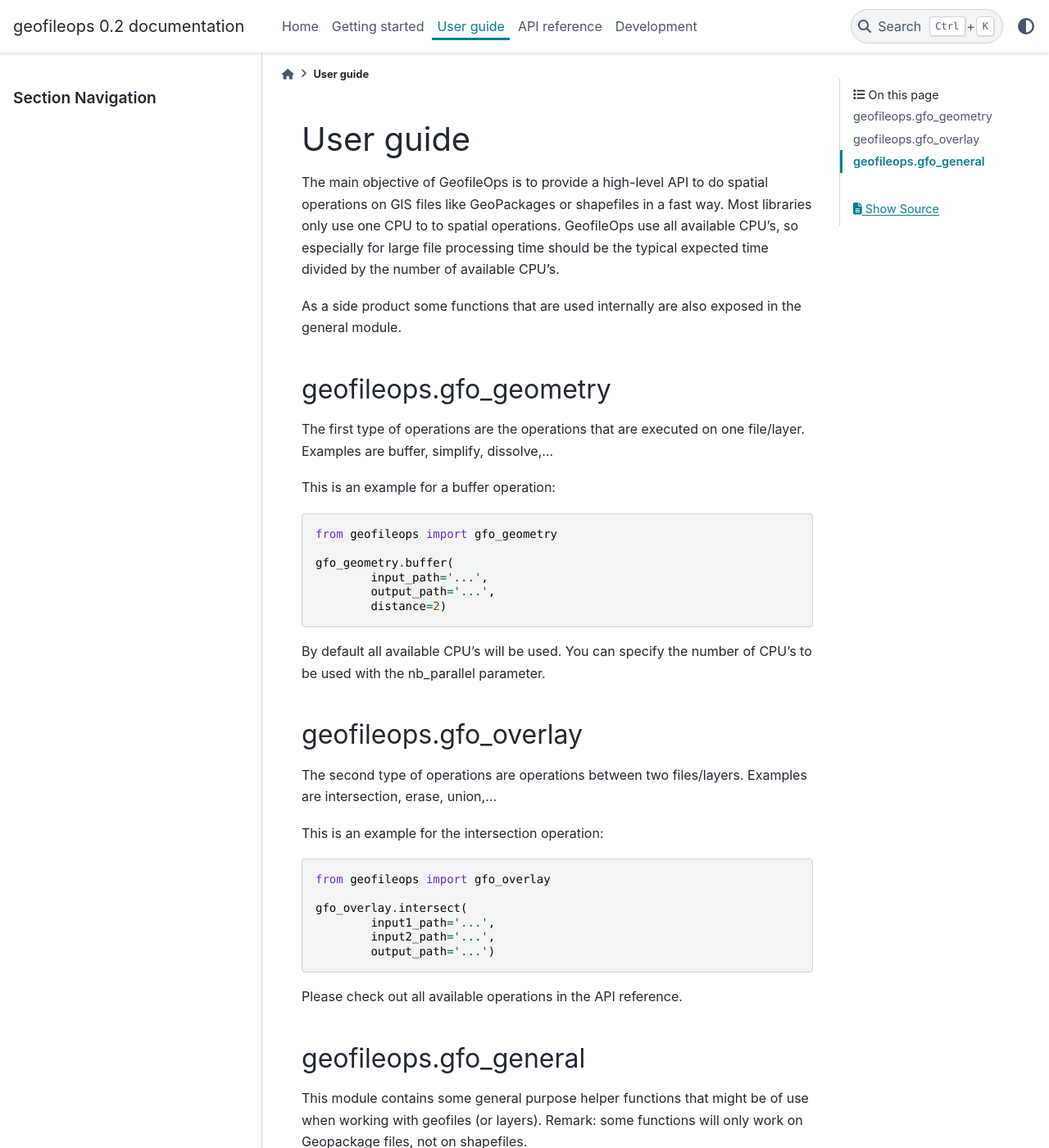
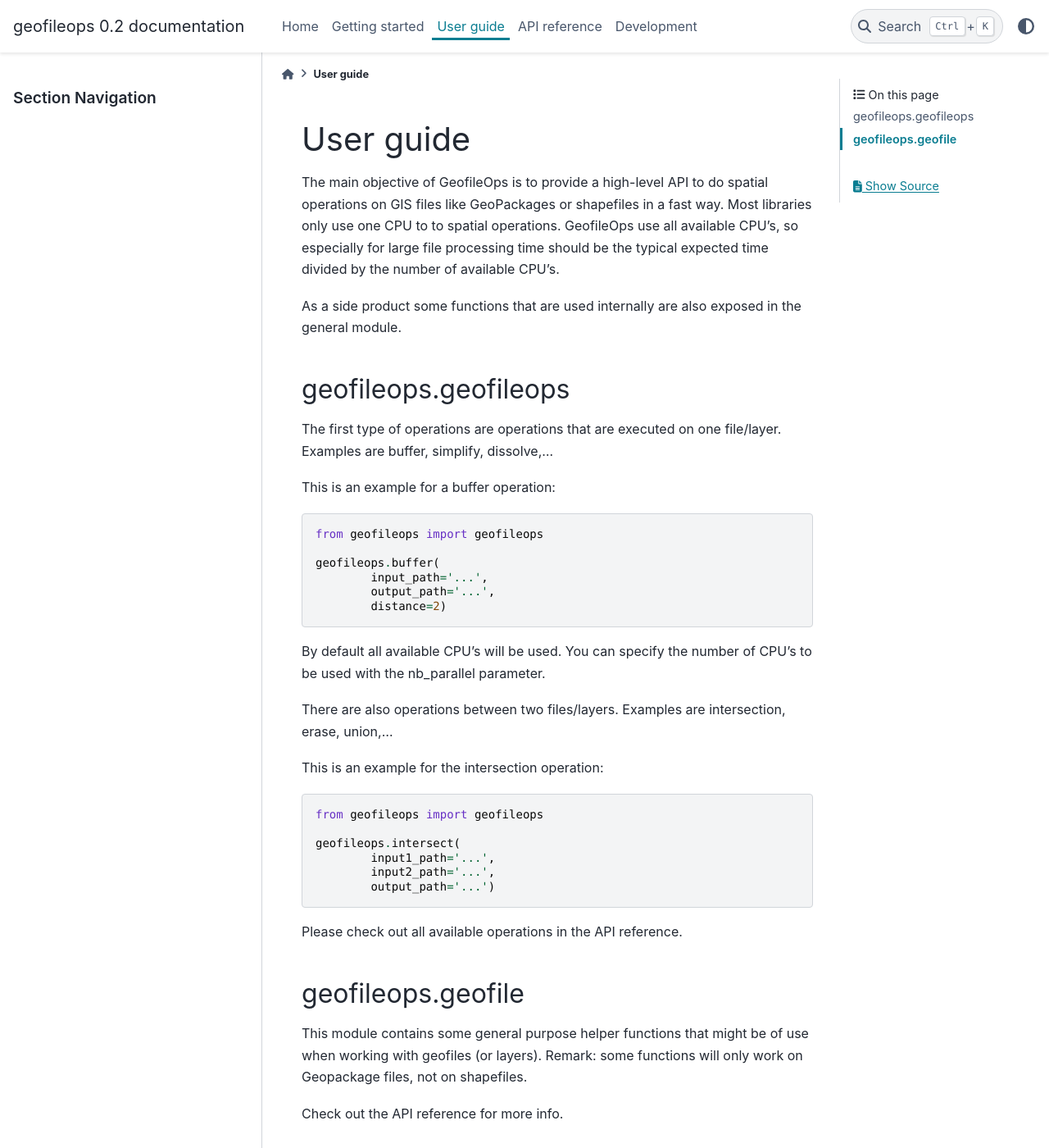
Before and after one commit to geofileops/geofileops, a Sphinx documentation site: the page built from docs/user_guide.rst, in a window 1280 px wide and 1400 px high. Shown: the whole window at 82% size. Built offline with Sphinx 7.4.7 and the PyData theme 0.15.4, drawn with Linux system fonts in a browser that asks for light colours.

Commit message:
Rollback the change to the public API

```diff
--- a/docs/reference.rst
+++ b/docs/reference.rst
@@ -6,6 +6,5 @@ API Reference
 .. autosummary::
    :toctree: _autosummary
 
-   gfo_general
-   gfo_geometry
-   gfo_overlay
+   geofile
+   geofileops
--- a/docs/reference_automodapi.rst
+++ b/docs/reference_automodapi.rst
@@ -3,9 +3,7 @@ API Reference
 =============
 .. currentmodule:: geofileops
 
-.. automodapi:: geofileops.gfo_general
+.. automodapi:: geofileops.geofile
   :no-inheritance-diagram:
-.. automodapi:: geofileops.gfo_geometry
+.. automodapi:: geofileops.geofileops
   :no-inheritance-diagram:
-.. automodapi:: geofileops.gfo_overlay
-  :no-inheritance-diagram:
--- a/docs/user_guide.rst
+++ b/docs/user_guide.rst
@@ -9,18 +9,18 @@ typical expected time divided by the number of available CPU's.
 As a side product some functions that are used internally are also exposed in
 the general module.
 
-geofileops.gfo_geometry
------------------------
-The first type of operations are the operations that are executed on one
+geofileops.geofileops
+---------------------
+The first type of operations are operations that are executed on one
 file/layer. Examples are buffer, simplify, dissolve,...
 
 This is an example for a buffer operation:
 
 .. code-block:: python
 
-    from geofileops import gfo_geometry
+    from geofileops import geofileops
 
-    gfo_geometry.buffer(
+    geofileops.buffer(
             input_path='...',
             output_path='...',
             distance=2)
@@ -28,26 +28,24 @@ This is an example for a buffer operation:
 By default all available CPU's will be used. You can specify the
 number of CPU's to be used with the nb_parallel parameter.
 
-geofileops.gfo_overlay
-----------------------
-The second type of operations are operations between two files/layers.
+There are also operations between two files/layers.
 Examples are intersection, erase, union,...
 
 This is an example for the intersection operation:
 
 .. code-block:: python
 
-    from geofileops import gfo_overlay
+    from geofileops import geofileops
 
-    gfo_overlay.intersect(
+    geofileops.intersect(
             input1_path='...',
             input2_path='...',
             output_path='...')
 
 Please check out all available operations in the API reference.
 
-geofileops.gfo_general
-----------------------
+geofileops.geofile
+------------------
 This module contains some general purpose helper functions that might be of
 use when working with geofiles (or layers).
 Remark: some functions will only work on Geopackage files, not on
```
